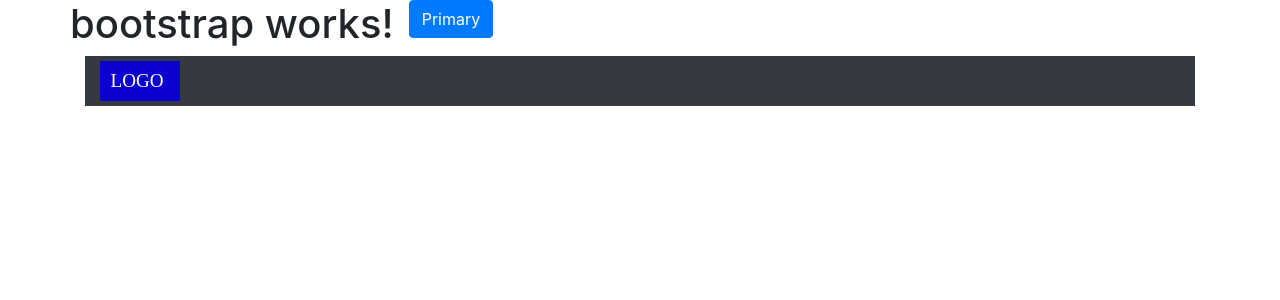
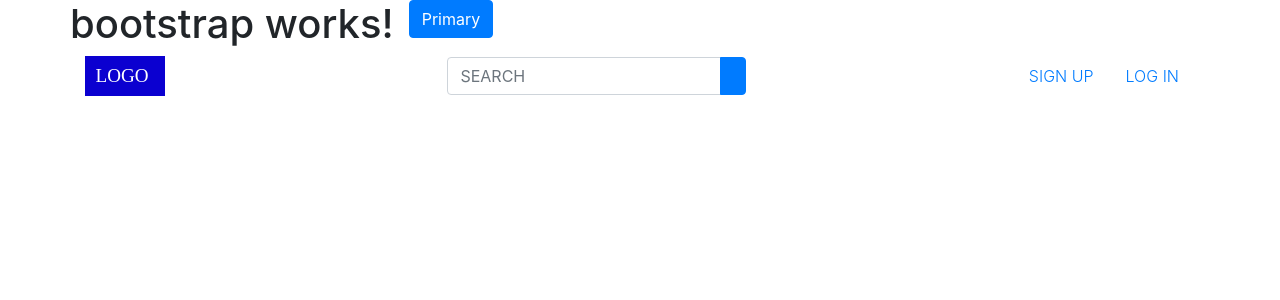
Before and after one commit to Carolista/collection-organizer, an Angular app in the folder frontEnd/: page / in a window 1280 px wide. Shown: the top 300 px of the page. Built offline with nearby package versions, Linux system fonts and the light colour scheme.

Commit message:
added search field, sign up, and log in buttons to navbar; added formatting

```diff
--- a/frontEnd/src/app/navbar-header/navbar-header.component.html
+++ b/frontEnd/src/app/navbar-header/navbar-header.component.html
@@ -1,9 +1,49 @@
 <!-- <p>navbar-header works!</p> -->
 
-<nav class="navbar-expand-md bg-dark" style="height: 50px">
+<nav class="navbar-expand-md" style="height: 50px">
 
-  <a href="#" routerLink='' class="navbar-brand col-md-8" >
-    <img src="../assets/logo-placeholder.svg" style="height: 2.5rem">
-  </a>
+  <button type="button" class="navbar-toggler bg-light" data-toggle="collapse" data-target="#nav">
+    <span class="navbar-toggler-icon"></span>
+  </button>
+
+  <div class="collapse navbar-collapse justify-content-between" id="nav">
+
+    <a href="#" routerLink=''>
+      <img src="../assets/logo-placeholder.svg" style="height: 2.5rem">
+    </a>
+
+    <form class="form-inline ml-3">
+      <div class="input-group">
+        <input type="text" class="form-control" placeholder="SEARCH">
+        <div class="input-group-append">
+          <button type="button" class="btn btn-primary"></button>
+        </div>
+      </div>
+    </form>
+
+    <ul class="navbar-nav">
+      <li class="nav-item">
+        <a class="nav-link text-uppercase font-weight-light px-3" href='#'>sign up</a>
+      </li>
+      <li class="nav-item">
+        <a class="nav-link text-uppercase font-weight-light px-3" href='#'>log in</a>
+      </li>
+    </ul>
+
+  </div>
+
+  <!-- <div class="collapse navbar-collapse justify-content-between" id="nav">
+    <ul class="navbar-nav">
+      <li class="nav-item" routerLinkActive="selected">
+          <a class="nav-link text-light text-display-nav" routerLink="/about">About</a>
+      </li>
+      <li class="nav-item" routerLinkActive="selected">
+          <a class="nav-link text-light text-display-nav" routerLink="/dish-tionary">Dish-tionary</a>
+      </li>
+      <li class="nav-item" routerLinkActive="selected">
+          <a class="nav-link text-light text-display-nav" routerLink="">New Search</a>
+      </li>
+    </ul>
+  </div> -->
 
 </nav>
```
Also changed, not shown: frontEnd/src/assets/search.svg (added).
